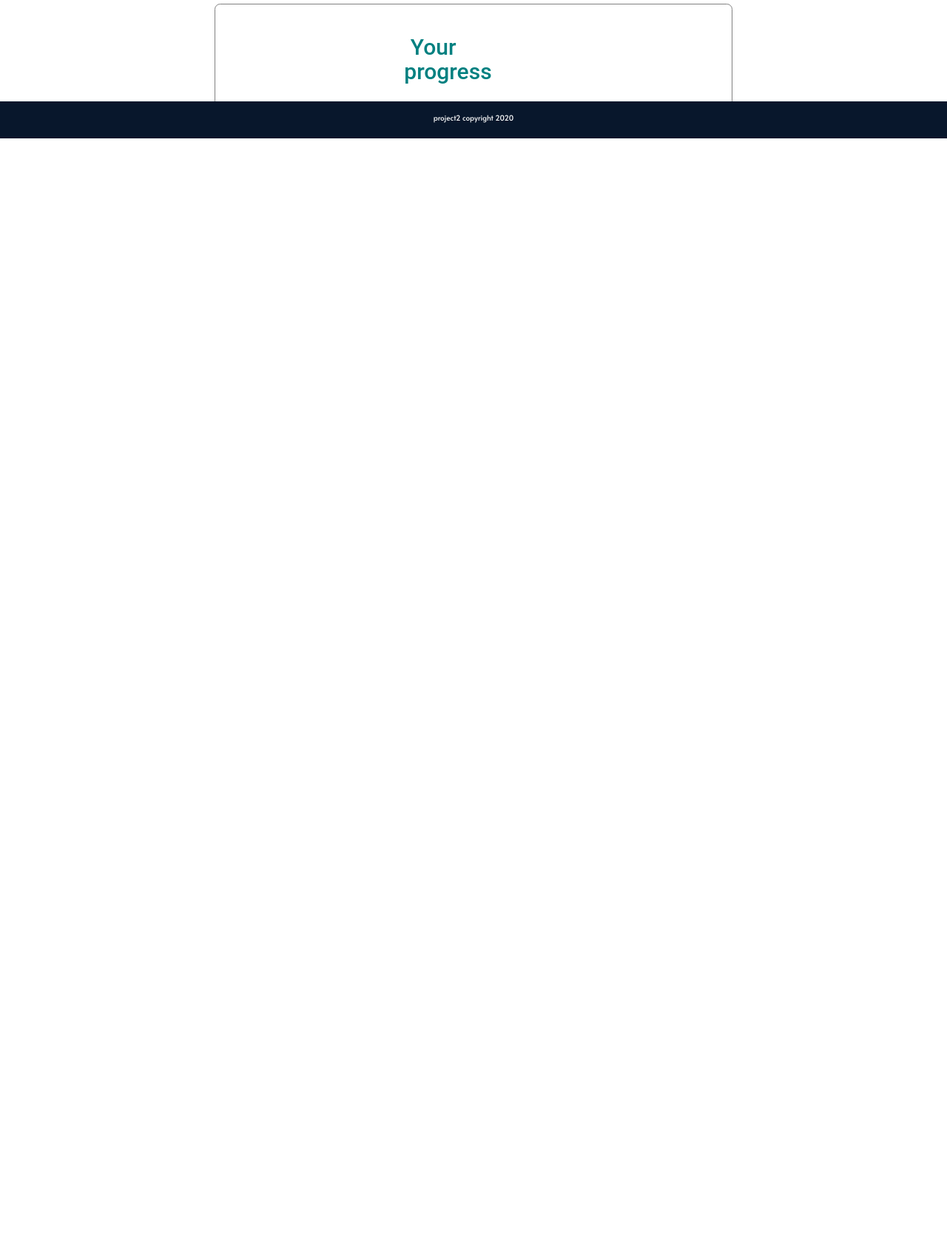
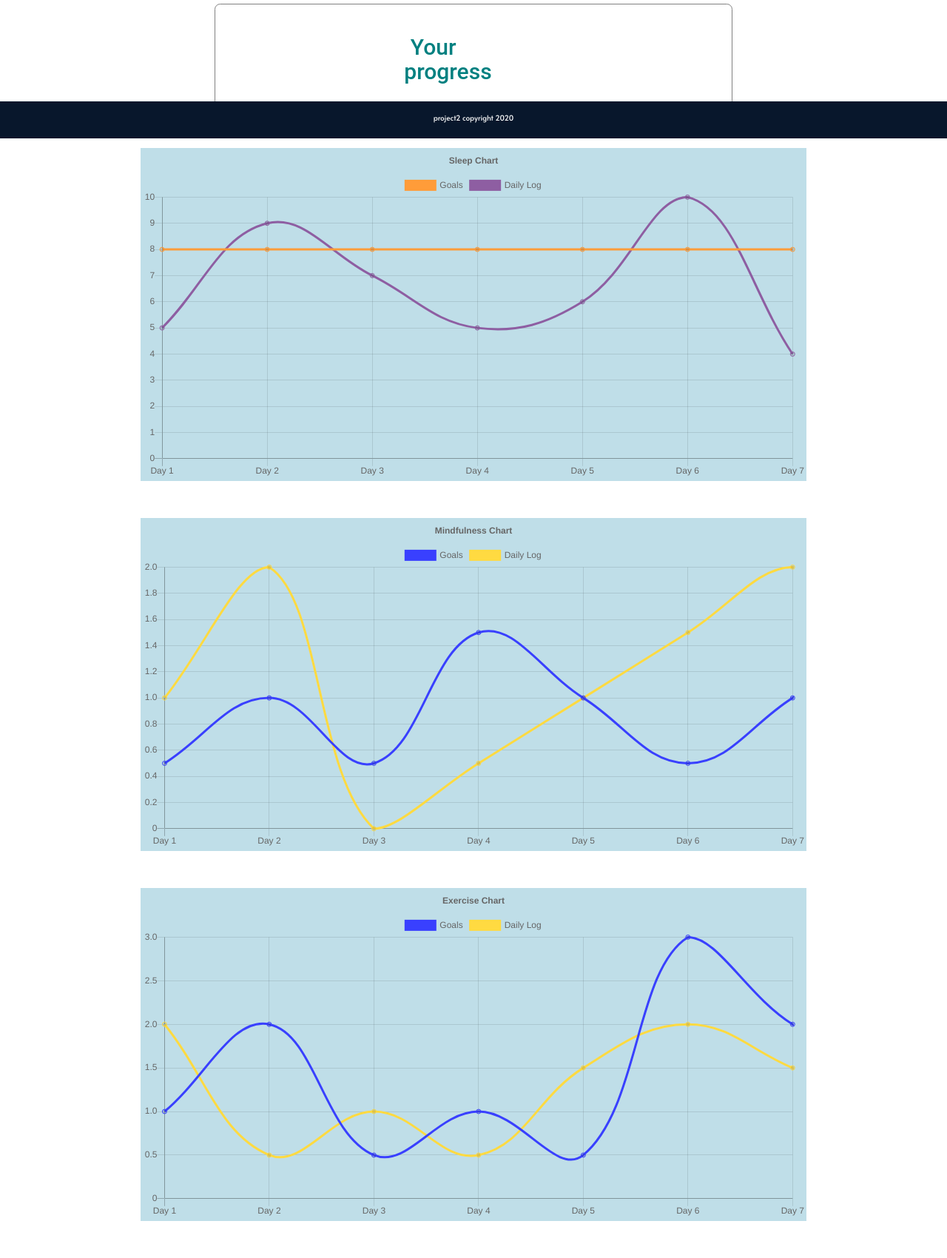
Before and after one commit to carolinetwyman/Habitude, a Node server app: page /progresschart in a window 1280 px wide. Shown: the part 613-2313 px from the top of the page at 74% size. Before the commit the page ends 1278 px from the top, so only its background shows below. Run offline with Node 20, Linux system fonts and the light colour scheme; the visitor is signed in with stand-in values (Sample User, id 1); data that the repository does not hold is empty; a map, chart or similar area stays blank; some libraries are stand-ins or nearby versions.

Commit message:
javascript links to each handlebarsfixed, handlebarchart is working now.I have moved the javascript for the chart into public/js/progresschart.js and some styling added to the charts

```diff
--- a/public/stylesheets/members.css
+++ b/public/stylesheets/members.css
@@ -64,7 +64,6 @@ h2,
 h3 {
     font-family: 'Roboto', sans-serif;
     text-align: center;
-    font-family: ;
     color: teal;
     max-width: 100%;
 }
@@ -99,6 +98,19 @@ form {
     margin-left: 10px;
 }
 
+
+.containerChart {
+    margin: 0 auto;
+    max-width: 90%;
+    max-width: 1000px;
+}
+
+.chart {
+    width: 90%;
+    margin: 5%;
+    background-color: rgb(191, 222, 232);
+
+}
 
 /************footer***************/
 
--- a/server.js
+++ b/server.js
@@ -8,7 +8,7 @@ const path = require('path');
 
 const app = express();
 // Setting up port and requiring models for syncing
-const PORT = process.env.PORT || 8020;
+const PORT = process.env.PORT || 8080;
 const db = require("./models");
 
 //====================================================================================//
--- a/views/community.handlebars
+++ b/views/community.handlebars
@@ -23,7 +23,7 @@
     </div>
         <!-- JQuery, Internal Javascript, and Google Analytics API -->
     <script src="https://cdnjs.cloudflare.com/ajax/libs/jquery/3.2.1/jquery.min.js"></script>
-    <script type="text/javascript" src="js/members.js"></script>
+    <script type="text/javascript" src="./js/members.js"></script>
         <script async src="https://www.googletagmanager.com/gtag/js?id=UA-180240530-1"></script>
         <script>
             window.dataLayer = window.dataLayer || [];
--- a/views/home.handlebars
+++ b/views/home.handlebars
@@ -44,7 +44,7 @@
     </div>
     <!-- JQuery, Internal Javascript, and Google Analytics API -->
     <script src="https://cdnjs.cloudflare.com/ajax/libs/jquery/3.2.1/jquery.min.js"></script>
-    <script type="text/javascript" src="js/members.js"></script>
+    <script type="text/javascript" src="./js/members.js"></script>
     <script async src="https://www.googletagmanager.com/gtag/js?id=UA-180240530-1"></script>
 
     <script>
--- a/views/login.handlebars
+++ b/views/login.handlebars
@@ -28,4 +28,4 @@
         <p>copyright 2020</p>
     </div>
     <script src="https://cdnjs.cloudflare.com/ajax/libs/jquery/3.2.1/jquery.min.js"></script>
-    <script type="text/javascript" src="js/login.js"></script>
+    <script type="text/javascript" src="./js/login.js"></script>
--- a/views/members.handlebars
+++ b/views/members.handlebars
@@ -33,4 +33,4 @@
     <p>project2 copyright 2020</p>
 </div>
 <script src="https://cdnjs.cloudflare.com/ajax/libs/jquery/3.2.1/jquery.min.js"></script>
-<script type="text/javascript" src="js/members.js"></script>
+<script type="text/javascript" src="./js/members.js"></script>
--- a/views/progresschart.handlebars
+++ b/views/progresschart.handlebars
@@ -3,7 +3,7 @@
         <div class="li flex-container">
             <a class="nav-link flex-item" id="logo" href="/members">habitude</a>
             <div class="control">
-                <a class="nav-link flex-item" id="logout" href="/community.html">community</a>
+                <a class="nav-link flex-item" id="logout" href="/progresschart">community</a>
                 <a class="nav-link flex-item" id="logout" href="/logout">logout</a>
             </div>
         </div>
@@ -28,138 +28,26 @@
         </div>
     </div>
 </div>
-
-<div class="a">
+    <div class="containerChart">
+        <div class="chart">
         <canvas id="myChart1"></canvas>
     </div>
-<div class="a">
+    <div class="chart">
         <canvas id="myChart2"></canvas>
     </div>
-<div class="a">
+    <div class="chart">
         <canvas id="myChart3"></canvas>
     </div>
-<script>
-    async function main() {
-        const dailyLogResponse = await fetch('api/dailylog');
-        const dailyLogData = await dailyLogResponse.json();
-        console.log(dailyLogData);
+</div>
 
-        const goalsResponse = await fetch('api/goals');
-        const goalsData = await goalsResponse.json();
-        console.log(goalsData);
 
-        var ctx = document.getElementById('myChart1').getContext('2d');
-        var chart = new Chart(ctx, {
-            // The type of chart we want to create
-            type: 'line',
-            // The data for our dataset
-            data: {
-                labels: ["Day 1", "Day 2", "Day 3", "Day 4", "Day 5", "Day 6", "Day 7"],
-                datasets: [{
-                    data: [8, 8, 8, 8, 8, 8, 8],
-                    label: "Goals",
-                    borderColor: "#FF9C39",
-                    fill: false
-                }, {
-                    data: [5, 9, 7, 5, 6, 10, 4],
-                    label: "Daily Log",
-                    borderColor: "#8e5ea2",
-                    fill: false
-                }
-                ]
-            },
-            options: {
-                title: {
-                    display: true,
-                    text: 'Sleep Chart'
-                }, scales: {
-                    yAxes: [{
-                        ticks: {
-                            beginAtZero: true,
-                        }
-                    }]
-                }
-            }
-        });
-        var ctx = document.getElementById('myChart2').getContext('2d');
-        var chart = new Chart(ctx, {
-            // The type of chart we want to create
-            type: 'line',
-            // The data for our dataset
-            data: {
-                labels: ["Day 1", "Day 2", "Day 3", "Day 4", "Day 5", "Day 6", "Day 7"],
-                datasets: [{
-                    data: [0.5, 1, 0.5, 1.5, 1, 0.5, 1, 1.5],
-                    label: "Goals",
-                    borderColor: "#3940FF",
-                    fill: false
-                }, {
-                    data: [1, 2, 0, 0.5, 1, 1.5, 2, 1],
-                    label: "Daily Log",
-                    borderColor: "#FFDA41",
-                    fill: false
-                }
-                ]
-            },
-            options: {
-                title: {
-                    display: true,
-                    text: 'Mindfulness Chart'
-                }, scales: {
-                    yAxes: [{
-                        ticks: {
-                            beginAtZero: true,
-                        }
-                    }]
-                }
-            }
-        });
-        var ctx = document.getElementById('myChart3').getContext('2d');
-        var chart = new Chart(ctx, {
-            // The type of chart we want to create
-            type: 'line',
-            // The data for our dataset
-            data: {
-                labels: ["Day 1", "Day 2", "Day 3", "Day 4", "Day 5", "Day 6", "Day 7"],
-                datasets: [{
-                    data: [1, 2, 0.5, 1, 0.5, 3, 2, 1.5],
-                    label: "Goals",
-                    borderColor: "#FF3939",
-                    fill: false
-                }, {
-                    data: [2, 0.5, 1, 0.5, 1.5, 2, 1.5, 1],
-                    label: "Daily Log",
-                    borderColor: "#394DFF",
-                    fill: false
-                }
-                ]
-            },
-            options: {
-                title: {
-                    display: true,
-                    text: 'Exercise Chart'
-                }, scales: {
-                    yAxes: [{
-                        ticks: {
-                            beginAtZero: true,
-                        }
-                    }]
-                }
-            }
-        });
-    }
-    main()
-</script>
 <!-- JQuery, Internal Javascript, and Google Analytics API -->
 <script src="https://cdnjs.cloudflare.com/ajax/libs/jquery/3.2.1/jquery.min.js"></script>
-<script type="text/javascript" src="js/members.js"></script>
+<script type="text/javascript" src="./js/members.js"></script>
 <script async src="https://www.googletagmanager.com/gtag/js?id=UA-180240530-1"></script>
-<script>
-    window.dataLayer = window.dataLayer || [];
-    function gtag() { dataLayer.push(arguments); }
-    gtag('js', new Date());
+<script src="https://cdn.jsdelivr.net/npm/chart.js@2.8.0"></script>
+<script src="./js/progresschart.js">
 
-    gtag('config', 'UA-180240530-1');
 </script>
 <div class="footer">
     <p>project2 copyright 2020</p>
```
Also changed, not shown: public/js/progresschart.js (added, +116 -0 lines). Lines whose indentation alone changed are shown as unchanged.
